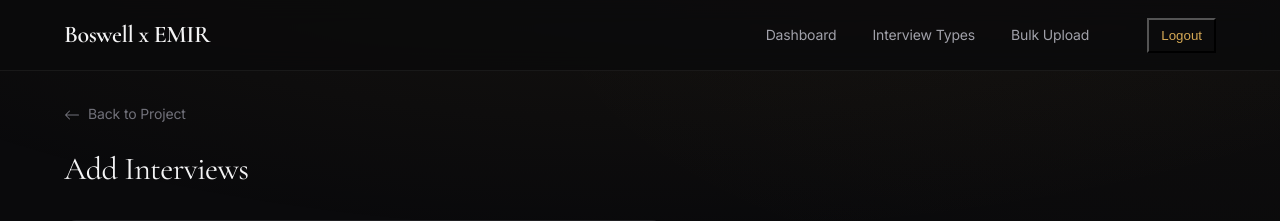
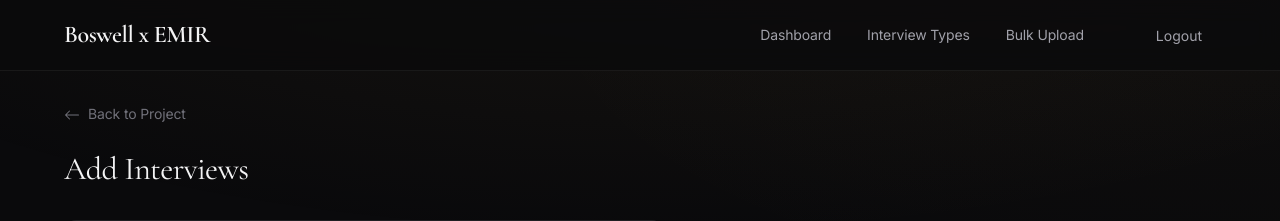
Before and after one commit to nraford7/boswell, a FastAPI app: template src/boswell/server/templates/admin/invite.html in a window 1280 px wide. Shown: the top 221 px of the page. Run offline with FastAPI, Linux system fonts and the light colour scheme; the template is opened without the code that fills it, so the values that code supplies are empty; parts of the project's set-up code (start-up, migrations or seed data) failed here and were passed over; some libraries are stand-ins or nearby versions.

Commit message:
fix(templates): style logout button to match nav links
Added .nav-links button styles in base.html to match anchor styling.
Removed btn-ghost class from logout buttons across all admin templates.

Co-Authored-By: Claude Opus 4.5 <noreply@anthropic.com>

```diff
--- a/src/boswell/server/templates/admin/bulk_import.html
+++ b/src/boswell/server/templates/admin/bulk_import.html
@@ -190,7 +190,7 @@
             <a href="/admin/bulk">Bulk Upload</a>
             <span class="text-muted">{{ user.name }}</span>
             <form method="post" action="/admin/logout" style="display: inline;">
-                <button type="submit" class="btn-ghost">Logout</button>
+                <button type="submit">Logout</button>
             </form>
         </div>
     </div>
--- a/src/boswell/server/templates/admin/dashboard.html
+++ b/src/boswell/server/templates/admin/dashboard.html
@@ -164,7 +164,7 @@
             <a href="/admin/templates">Interview Types</a>
             <span class="text-muted">{{ user.name }}</span>
             <form method="post" action="/admin/logout" style="display: inline;">
-                <button type="submit" class="btn-ghost">Logout</button>
+                <button type="submit">Logout</button>
             </form>
         </div>
     </div>
--- a/src/boswell/server/templates/admin/invite.html
+++ b/src/boswell/server/templates/admin/invite.html
@@ -152,7 +152,7 @@
             <a href="/admin/bulk">Bulk Upload</a>
             <span class="text-muted">{{ user.name }}</span>
             <form method="post" action="/admin/logout" style="display: inline;">
-                <button type="submit" class="btn-ghost">Logout</button>
+                <button type="submit">Logout</button>
             </form>
         </div>
     </div>
--- a/src/boswell/server/templates/admin/project_created.html
+++ b/src/boswell/server/templates/admin/project_created.html
@@ -214,7 +214,7 @@
             <a href="/admin/bulk">Bulk Upload</a>
             <span class="text-muted">{{ user.name }}</span>
             <form method="post" action="/admin/logout" style="display: inline;">
-                <button type="submit" class="btn-ghost">Logout</button>
+                <button type="submit">Logout</button>
             </form>
         </div>
     </div>
--- a/src/boswell/server/templates/admin/project_detail.html
+++ b/src/boswell/server/templates/admin/project_detail.html
@@ -344,7 +344,7 @@
             <a href="/admin/templates">Interview Types</a>
             <span class="text-muted">{{ user.name }}</span>
             <form method="post" action="/admin/logout" style="display: inline;">
-                <button type="submit" class="btn-ghost">Logout</button>
+                <button type="submit">Logout</button>
             </form>
         </div>
     </div>
--- a/src/boswell/server/templates/admin/project_new.html
+++ b/src/boswell/server/templates/admin/project_new.html
@@ -109,7 +109,7 @@
             <a href="/admin/bulk">Bulk Upload</a>
             <span class="text-muted">{{ user.name }}</span>
             <form method="post" action="/admin/logout" style="display: inline;">
-                <button type="submit" class="btn-ghost">Logout</button>
+                <button type="submit">Logout</button>
             </form>
         </div>
     </div>
--- a/src/boswell/server/templates/admin/template_form.html
+++ b/src/boswell/server/templates/admin/template_form.html
@@ -57,7 +57,7 @@
             <a href="/admin/bulk">Bulk Upload</a>
             <span class="text-muted">{{ user.name }}</span>
             <form method="post" action="/admin/logout" style="display: inline;">
-                <button type="submit" class="btn-ghost">Logout</button>
+                <button type="submit">Logout</button>
             </form>
         </div>
     </div>
--- a/src/boswell/server/templates/admin/templates_list.html
+++ b/src/boswell/server/templates/admin/templates_list.html
@@ -83,7 +83,7 @@
             <a href="/admin/bulk">Bulk Upload</a>
             <span class="text-muted">{{ user.name }}</span>
             <form method="post" action="/admin/logout" style="display: inline;">
-                <button type="submit" class="btn-ghost">Logout</button>
+                <button type="submit">Logout</button>
             </form>
         </div>
     </div>
--- a/src/boswell/server/templates/base.html
+++ b/src/boswell/server/templates/base.html
@@ -440,6 +440,24 @@
             font-size: 0.875rem;
         }
 
+        .nav-links button {
+            background: transparent;
+            border: none;
+            color: var(--fg-muted);
+            text-decoration: none;
+            padding: 0.5rem 0.875rem;
+            font-size: 0.875rem;
+            font-family: var(--font-body);
+            border-radius: var(--radius-sm);
+            cursor: pointer;
+            transition: all var(--transition-fast);
+        }
+
+        .nav-links button:hover {
+            color: var(--fg);
+            background-color: var(--bg-hover);
+        }
+
         /* Alerts / Messages */
         .alert {
             padding: 1rem 1.25rem;
```
